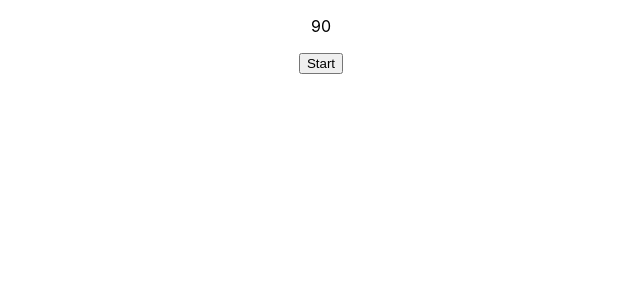
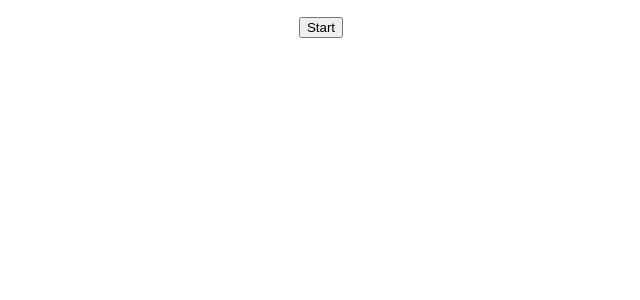
Before and after one commit to AlexNYC25/PomodoreReactApp, a React (Create React App) app: page / in a window 1280 px wide. Shown: the top 300 px of the page, without its empty margins (319-959 px from the left). Built offline with nearby package versions, Linux system fonts and the light colour scheme.

Commit message:
finished new timer mechanics

```diff
--- a/src/components/PomodoreTimer/PomodoreTimer.js
+++ b/src/components/PomodoreTimer/PomodoreTimer.js
@@ -4,6 +4,10 @@ function PomodoreTimer(){
 
     const [secLeft, setSecLeft] = useState(90);
     const [isActive, setIsActive] = useState(false);
+
+    const [timeDisplay, setTimeDisplay] = useState("");
+
+
 
     function toggle() {
         setIsActive(!isActive);
@@ -25,13 +29,27 @@ function PomodoreTimer(){
         // if timer is active
         if (isActive) {
             // increment the
-          interval = setInterval(() => {
+            interval = setInterval(() => {
             setSecLeft(seconds => seconds - 1);
-          }, 1000);
+        }, 1000);
+
+        let min = Math.floor(secLeft/ 60);
+        let sec = secLeft - (min * 60);
+
+        let tempTimeForm = "";
+        tempTimeForm += "" + min + ":" + (sec < 10 ? "0" : "");
+        tempTimeForm += "" + sec;
+
+        setTimeDisplay(tempTimeForm);
+
+        if(secLeft === 0){
+            clearInterval(interval);
+        }
         } else if (!isActive && secLeft !== 0) {
-          clearInterval(interval);
+            clearInterval(interval);
         }
         return () => clearInterval(interval);
+
       }, [isActive, secLeft]);
 
 
@@ -41,7 +59,7 @@ function PomodoreTimer(){
         <div>
             <div className="timer">
                 <div>
-                    <p> {secLeft} </p>
+                    <p> {timeDisplay} </p>
                 </div>
 
                 <div>
```
